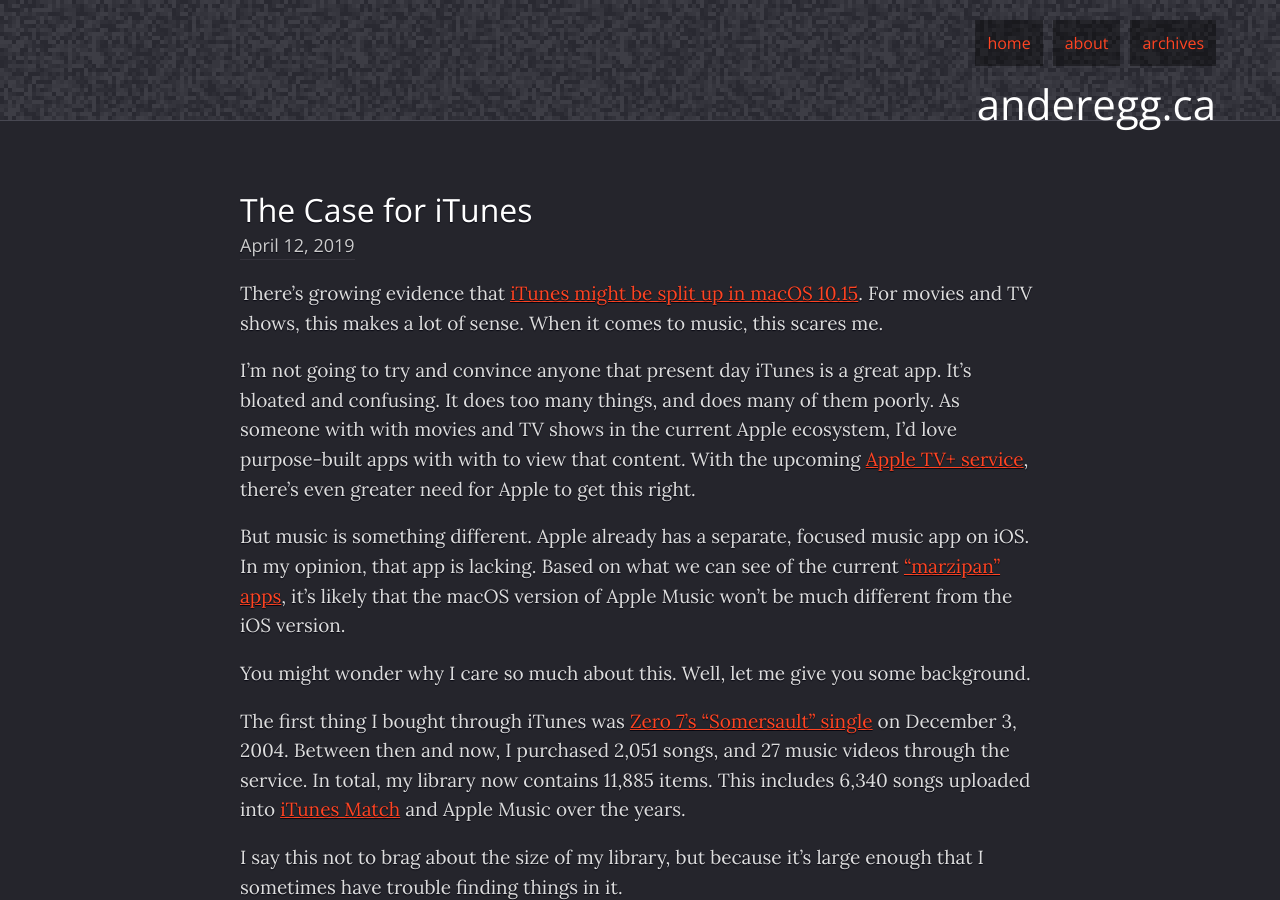
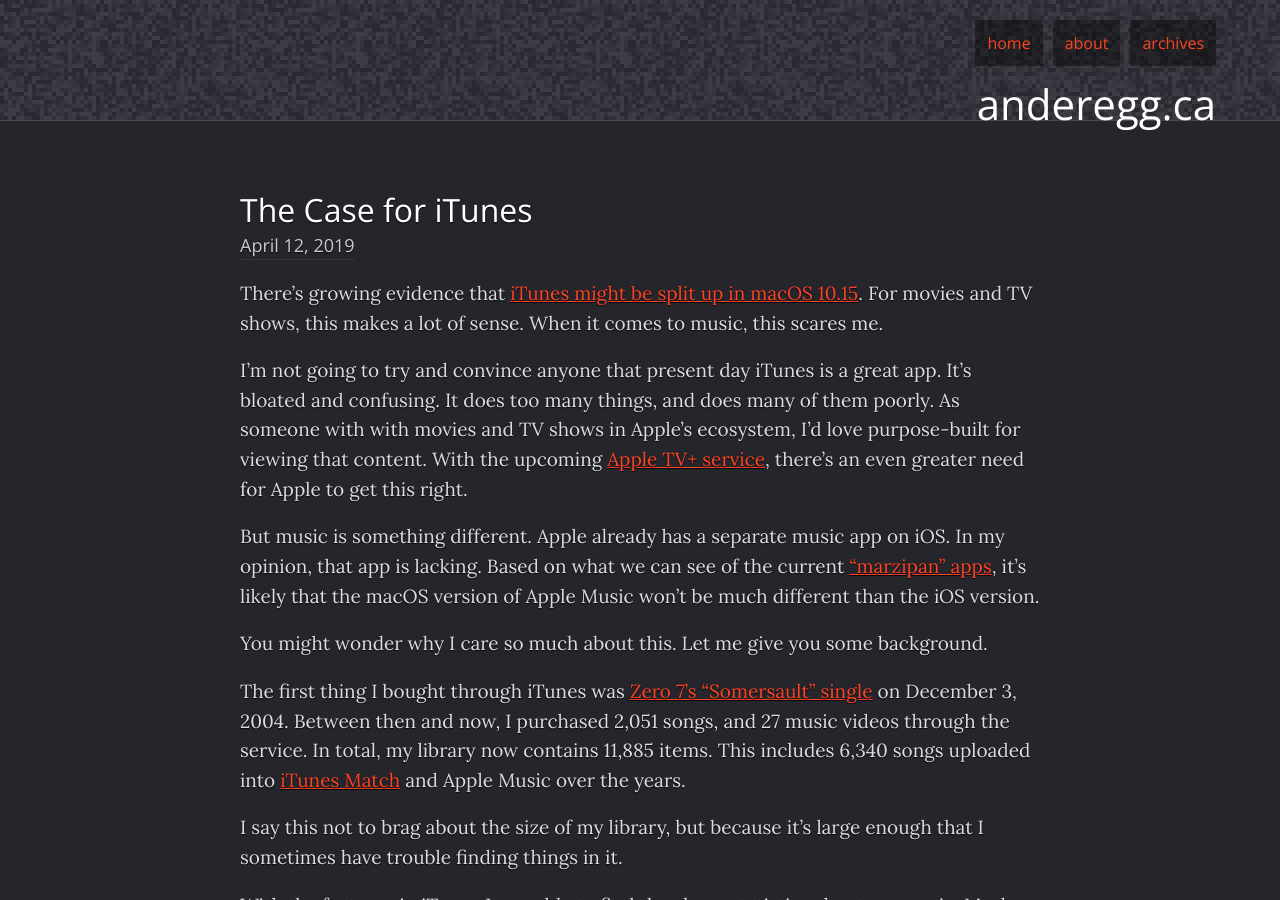
Before and after one commit to gavinanderegg/gavinanderegg.github.io, a Jekyll site: the page built from _posts/2019-04-12-the-case-for-itunes.md, in a window 1280 px wide and 900 px high. Built offline with Jekyll 4.4.1, drawn with Linux system fonts in a browser that asks for light colours; our own code applies the rules of GitHub Pages for plain Markdown files.

Commit message:
Updating iTunes article

```diff
--- a/_posts/2019-04-12-the-case-for-itunes.md
+++ b/_posts/2019-04-12-the-case-for-itunes.md
@@ -4,11 +4,11 @@
 
 There’s growing evidence that [iTunes might be split up in macOS 10.15](https://www.macrumors.com/2019/04/10/macos-10-15-music-podcasts-apps/). For movies and TV shows, this makes a lot of sense. When it comes to music, this scares me.
 
-I’m not going to try and convince anyone that present day iTunes is a great app. It’s bloated and confusing. It does too many things, and does many of them poorly. As someone with with movies and TV shows in the current Apple ecosystem, I’d love purpose-built apps with with to view that content. With the upcoming [Apple TV+ service](https://www.apple.com/ca/apple-tv-plus/), there’s even greater need for Apple to get this right.
+I’m not going to try and convince anyone that present day iTunes is a great app. It’s bloated and confusing. It does too many things, and does many of them poorly. As someone with with movies and TV shows in Apple's ecosystem, I’d love purpose-built for viewing that content. With the upcoming [Apple TV+ service](https://www.apple.com/ca/apple-tv-plus/), there’s an even greater need for Apple to get this right.
 
-But music is something different. Apple already has a separate, focused music app on iOS. In my opinion, that app is lacking. Based on what we can see of the current [“marzipan” apps](https://www.imore.com/marzipan), it’s likely that the macOS version of Apple Music won’t be much different from the iOS version.
+But music is something different. Apple already has a separate music app on iOS. In my opinion, that app is lacking. Based on what we can see of the current [“marzipan” apps](https://www.imore.com/marzipan), it’s likely that the macOS version of Apple Music won’t be much different than the iOS version.
 
-You might wonder why I care so much about this. Well, let me give you some background.
+You might wonder why I care so much about this. Let me give you some background.
 
 The first thing I bought through iTunes was
 [Zero 7’s “Somersault” single](https://itunes.apple.com/ca/album/somersault-single/1326265690) on December 3, 2004. Between then and now, I purchased 2,051 songs, and 27 music videos through the service. In total, my library now contains 11,885 items. This includes 6,340 songs uploaded into [iTunes Match](https://support.apple.com/en-ca/HT204146) and Apple Music over the years.
```
